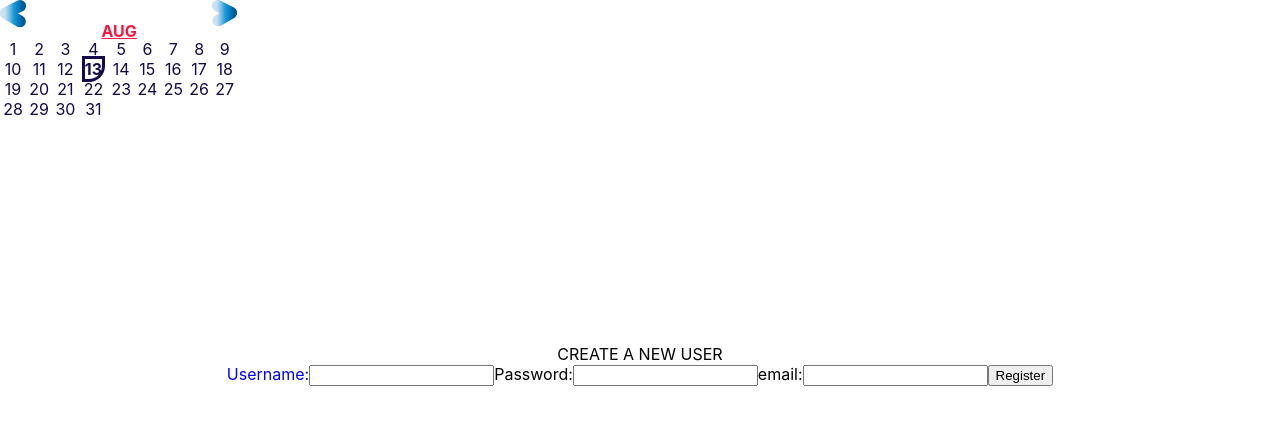
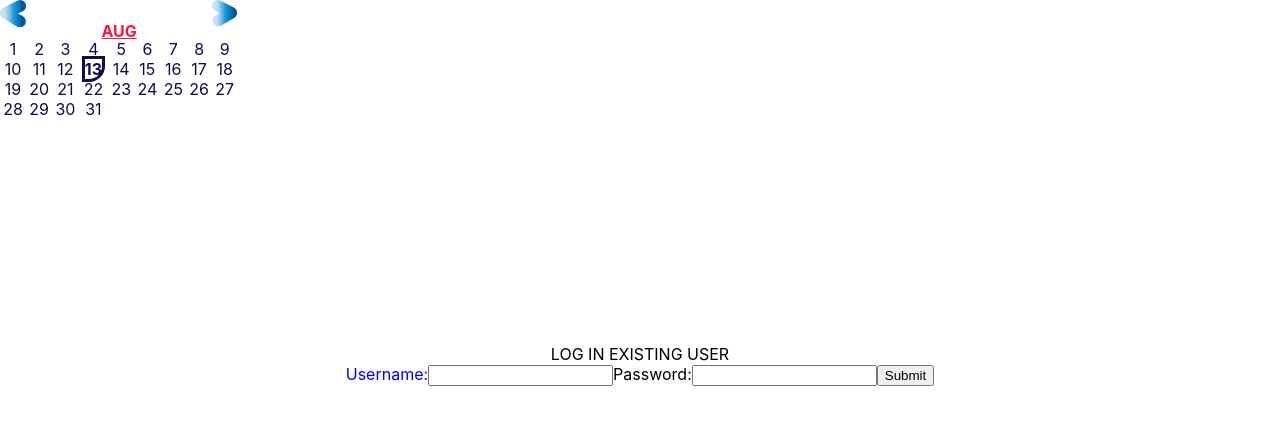
Before and after one commit to WSINTRA/dateNotes, a React (Create React App) app: page / in a window 1280 px wide. Shown: the top 424 px of the page. Built offline with nearby package versions, Linux system fonts and the light colour scheme.

Commit message:
JWT fetch working, Register form completed and working, JWT saves to localstorage on register

```diff
--- a/src/App.js
+++ b/src/App.js
@@ -12,6 +12,9 @@ class App extends React.Component {
     username: "",
     password: "",
     email: "",
+    userData: [],
+    loggedIn: false,
+    registered: false,
   }
 
 componentDidMount() {
@@ -19,6 +22,19 @@ componentDidMount() {
     selectedDate: this.getTodaysDay("date"),
     selectedMonth: this.getTodaysDay("month")
   })
+
+  if (localStorage.JWT) {
+    fetch("http://localhost:3050/api/v1/notes", {
+      method: "GET",
+      headers: {
+        Authorization: `Bearer ${localStorage.JWT}`
+      }
+    }).then(res => res.json()).then(res => this.setState({
+      userData: res,
+      loggedIn: true
+    }) );
+  }
+
 }
 /////////////////////////////////////////////////////////
 getTodaysDay = (request) =>{
@@ -101,7 +117,8 @@ monthObject = [
 
 
 //////////////////////////////////////////
-createNewUser = () => {
+createNewUser = (event) => {
+  event.preventDefault()
   //Build some sort of error handling for username, email and password
   console.log("submitting",{user: {
         username: this.state.username,
@@ -125,7 +142,11 @@ createNewUser = () => {
 
     })
   }
-  )
+  ).then(res=> res.json()).then(user => {
+    localStorage.setItem("JWT", user.jwt);
+    this.setState( {userData: user.auth} )
+  }).then(()=> alert("Registered"))
+
 }
 
 inputCatcher=(event)=>{
@@ -139,7 +160,7 @@ inputCatcher=(event)=>{
 render() {
 
 console.log(this.state)
- const {username, email, password} = this.state
+ const {registered, username, email, password, loggedIn} = this.state
 return (
 
     <div className="App">
@@ -151,12 +172,14 @@ return (
     date={this.state.selectedDate}
     arrowClick={this.arrowClick}
     />
-    <LoginForm
+    {loggedIn ? null : <LoginForm
+    loggedIn={loggedIn}
+    registered={registered}
     inputCatcher={this.inputCatcher}
     username={username}
     password={password}
     email={email}
-    submit={this.createNewUser}/>
+    submit={this.createNewUser}/>}
     </div>
   );
 }
--- a/src/components/loginForm.js
+++ b/src/components/loginForm.js
@@ -12,7 +12,7 @@ function LoginForm(props){
 	let buttonStyle = {
 
 	}
-	let loggedInTestToken = true
+	let loggedInTestToken = props.registered
 
 	return (
     loggedInTestToken ? <RegisterForm
--- a/src/components/registerForm.js
+++ b/src/components/registerForm.js
@@ -40,7 +40,7 @@ function RegisterForm(props){
 		    name="email" />
 		  </label>
 		  <input style={buttonStyle}
-		  onClick={props.submit}
+		  onClick={(e)=>props.submit(e)}
 		  type="submit"
 		  value="Register" />
 		</form>
```
